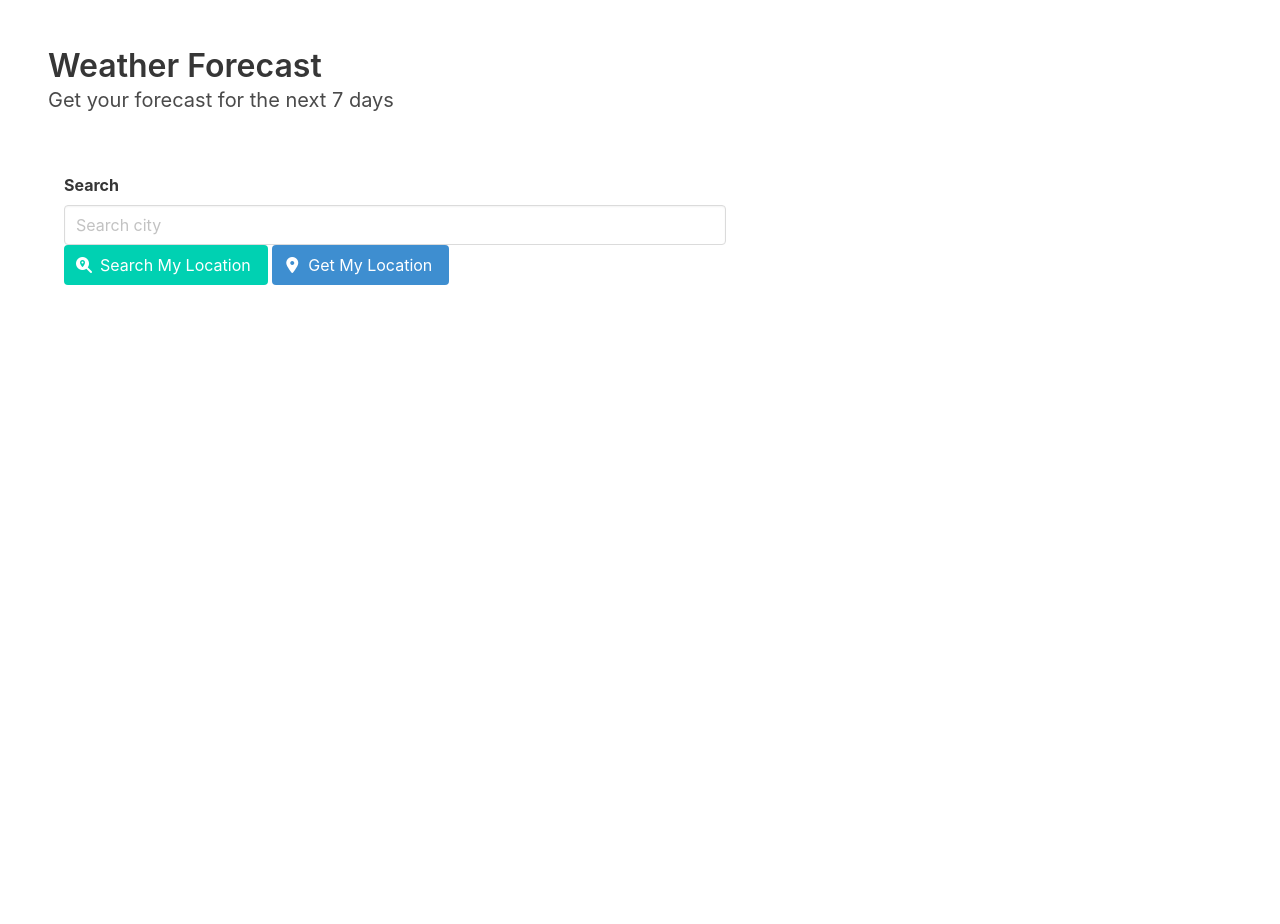
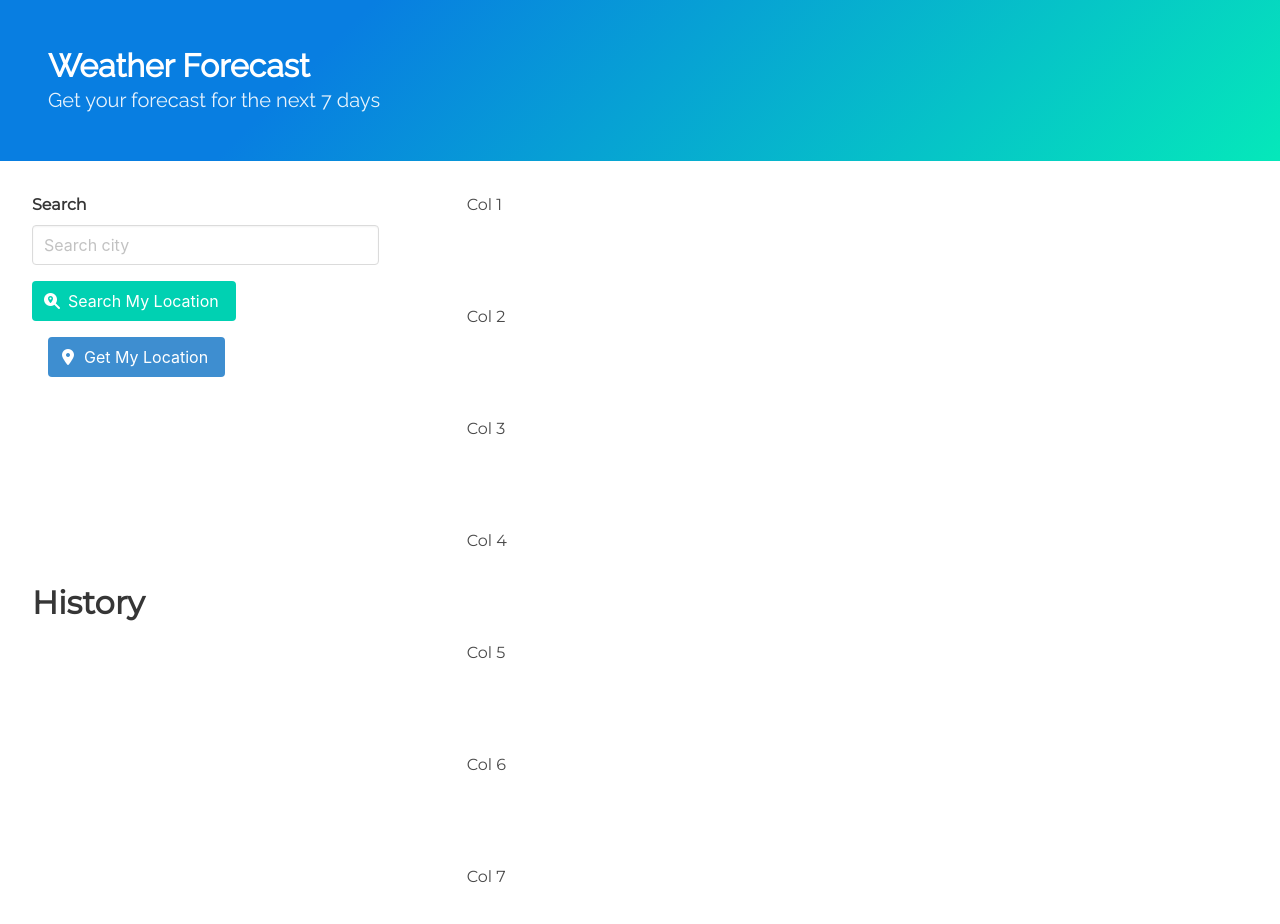
Before and after one commit to marianethomson/weather-forecast, a plain HTML site: page index.html in a window 1280 px wide. Before the commit the page ends 800 px from the top, so only its background shows below. Drawn offline with nearby package versions, Linux system fonts and the light colour scheme.

Commit message:
final layout and more js

```diff
--- a/index.html
+++ b/index.html
@@ -6,49 +6,60 @@
         <!--CSS Lib-->
         <link rel="stylesheet" href="https://cdn.jsdelivr.net/npm/bulma@0.9.3/css/bulma.min.css">
         <!--Google Fonts-->
+        <link rel="preconnect" href="https://fonts.googleapis.com">
+        <link rel="preconnect" href="https://fonts.gstatic.com" crossorigin>
+        <link href="https://fonts.googleapis.com/css2?family=Raleway&family=Montserrat&display=swap" rel="stylesheet">
         <!--CSS-->
         <link rel="stylesheet" href="style.css" />
 
         <title>Weather Forecast</title>
     </head>
-    <div class="columns">
-        <div class="column">
-            <section class="hero">
+
+    <body>
+    <section class="hero is-link blue-gradient">
         <div class="hero-body">
-                    <p class="title">
-                    Weather Forecast
-                    </p>
-                    <p class="subtitle">
-                    Get your forecast for the next 7 days
-                    </p>
+            <h1 class="title">Weather Forecast</h1>
+            <h2 class="subtitle">Get your forecast for the next 7 days</h2>
         </div>
     </section>
-                <div class="column">
-                    <section class="container">
-                        <div class="field is-grouped">
-                            <div class="control">
+
+    <div class="tile is-ancestor">
+        <div class="tile is-vertical is-12">
+            <div class="tile">
+                <div class="tile is-parent is-4 is-vertical">
+                    <article class="tile is-child container">
                         <label class="label">Search</label>
-                                <input class="input is-normal" id="search" type="text" placeholder="Search city">
-                                <button class = "button is-primary" id = "search-btn">
+                        <input class="input" id="search" type="text" placeholder="Search city">
+                        <button class = "button is-primary space-btn" id = "search-btn">
                             <span class="icon">
                                 <i class="fas fa-search-location"></i>
                             </span>
                             <span>Search My Location</span>
                         </button>
-                                <button class = "button is-info" id = "find-me">
+                        <button class = "button is-info space-btn" id = "find-me">
                             <span class="icon">
                                 <i class="fas fa-map-marker-alt"></i>
                             </span>
                             <span>Get My Location</span>
                         </button>
                         <p id = "status"></p>
+                    </article>
+                    <article class="tile is-child container">
+                    <p class="title" id="display">History</p>
+                    </article>
                 </div>
-                        </div>
-                    </section>
+                <div class="tile is-parent is-8 is-vertical">
+                    <div class="tile is-child container">Col 1</div>
+                    <div class="tile is-child container">Col 2</div>
+                    <div class="tile is-child container">Col 3</div>
+                    <div class="tile is-child container">Col 4</div>
+                    <div class="tile is-child container">Col 5</div>
+                    <div class="tile is-child container">Col 6</div>
+                    <div class="tile is-child container">Col 7</div>
                 </div>
             </div>
         </div>
-
+     </div>
 
 
 
--- a/scripts.js
+++ b/scripts.js
@@ -18,8 +18,14 @@ function searchCity(param) {
               status.textContent =
                 "More than one location found. Please select one:";
               for (i = 0; i < response.length; i++) {
+                var displayInteraction = document.querySelector("#display");
+                var displayEl = document.createElement(<p></p>);
+                var displayTxt = data.label;
+
+                displayEl.append(displayTxt);
+                displayInteraction.append(displayEl);
                 //create element
-                //pass content data.label
+                //pass content
                 //add event listener for click element
               }
             } else {
--- a/style.css
+++ b/style.css
@@ -0,0 +1,22 @@
+body {
+  font-family: "Montserrat", sans-serif;
+}
+
+.space-btn {
+  margin-top: 1rem;
+}
+.space-btn:last-of-type {
+  margin-left: 1rem;
+}
+.hero {
+  font-family: "Raleway", sans-serif;
+}
+
+.blue-gradient {
+  background-color: #05e8ba;
+  background-image: linear-gradient(315deg, #05e8ba 0%, #087ee1 74%);
+}
+
+.container {
+  padding: 2rem 2rem;
+}
```
Lines whose indentation alone changed are shown as unchanged.
